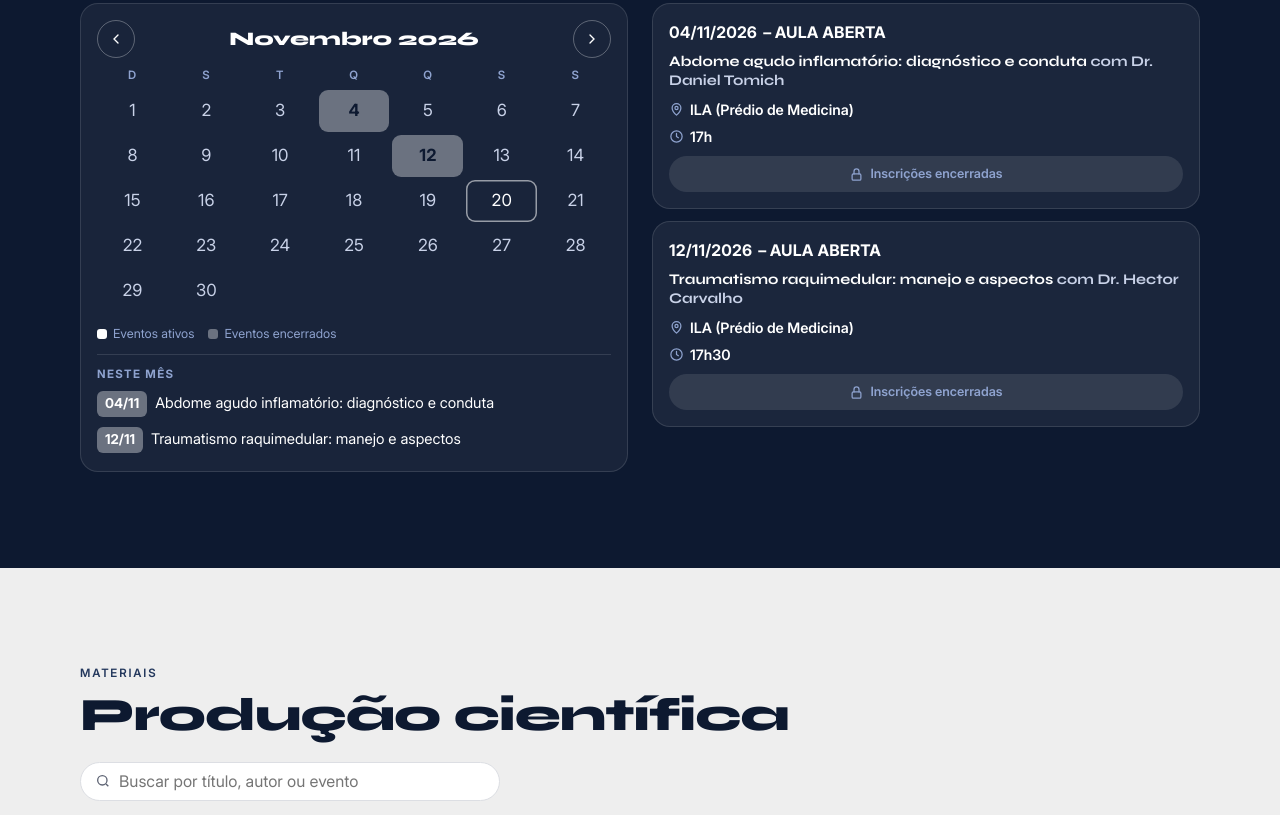
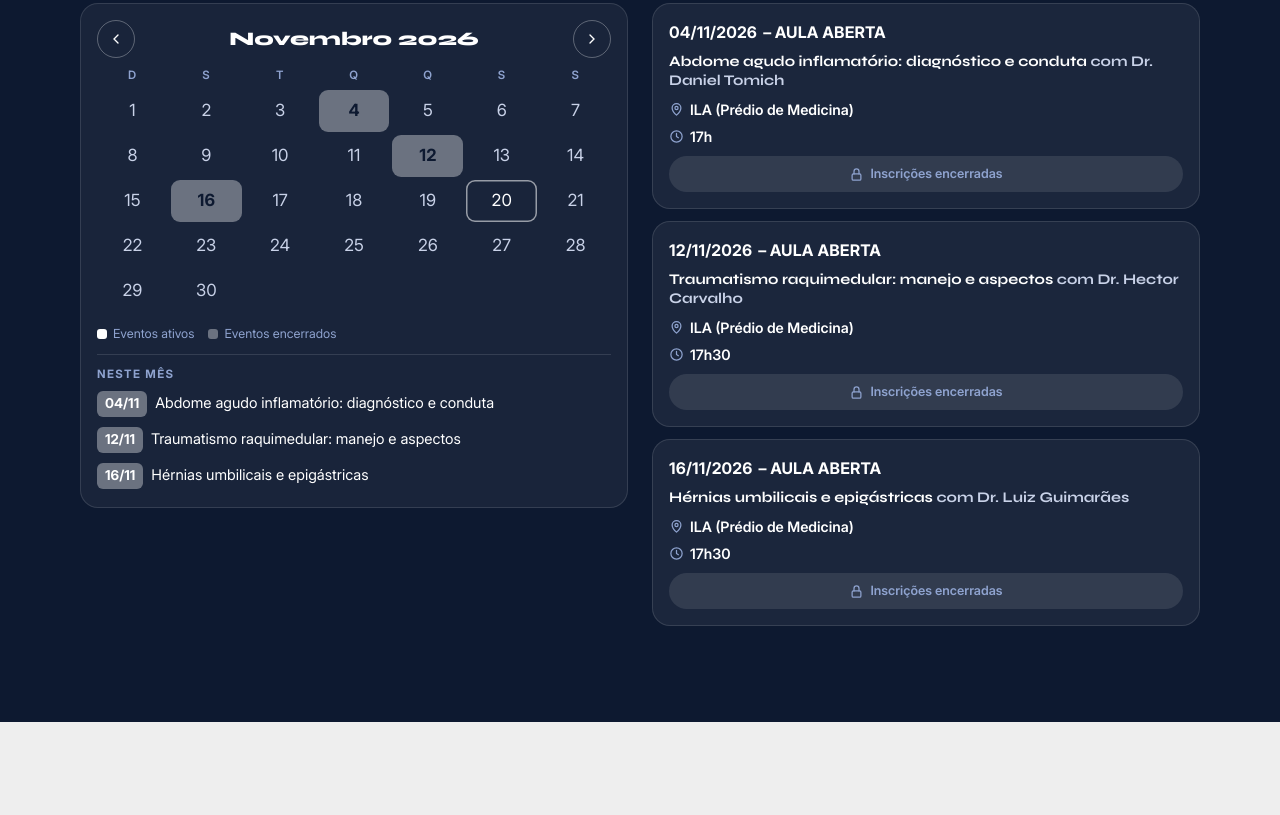
Before and after one commit to sarahregina-dev/LACGA_UFMA, a plain HTML site: page index.html in a window 1280 px wide. Shown: the part 1464-2279 px from the top of the page. Drawn offline with Linux system fonts and the light colour scheme.

Commit message:
Adiciona a aula aberta de 16/11 (hérnias) e atualiza procedimentos para 600+
Co-Authored-By: Claude Opus 5.5 <noreply@anthropic.com>

```diff
--- a/eventos/eventos.js
+++ b/eventos/eventos.js
@@ -51,5 +51,15 @@ window.EVENTOS = [
     local: "ILA (Prédio de Medicina)",
     linkFormulario: "https://docs.google.com/forms/d/e/1FAIpQLSc_0wGaCVpspeyHELsQ9qiIVrPe2E4gaIKAP7RbZGWjKyi3Xw/viewform",
     inscricoesAbertas: true
+  },
+  {
+    titulo: "Hérnias umbilicais e epigástricas",
+    tipo: "Aula aberta",
+    ministrante: "Dr. Luiz Guimarães",
+    data: "2026-11-16",
+    horario: "17h30",
+    local: "ILA (Prédio de Medicina)",
+    linkFormulario: "",
+    inscricoesAbertas: true
   }
 ];
--- a/index.html
+++ b/index.html
@@ -386,7 +386,7 @@
 <!-- NÚMEROS -->
 <div class="numeros">
   <div class="wrap num-grid">
-    <div class="num num-curto"><b>450+</b><span><strong>Procedimentos assistidos</strong></span></div>
+    <div class="num num-curto"><b>600+</b><span><strong>Procedimentos assistidos</strong></span></div>
     <!-- O número é a quantidade de trabalhos em artigos/artigos.js (atualiza sozinho) -->
     <a class="num num-curto num-link" href="#artigos" aria-label="Ver os trabalhos aprovados"><b id="contTrabalhos">0</b><span><strong>Trabalhos aprovados</strong></span></a>
     <div class="num num-largo">
```
